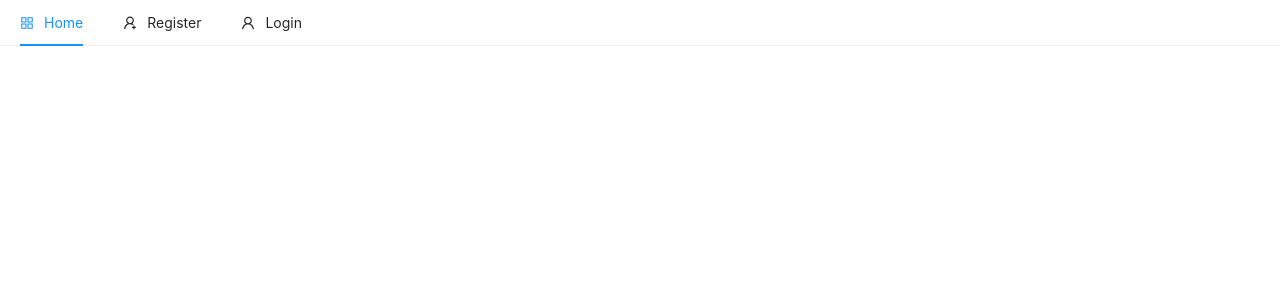
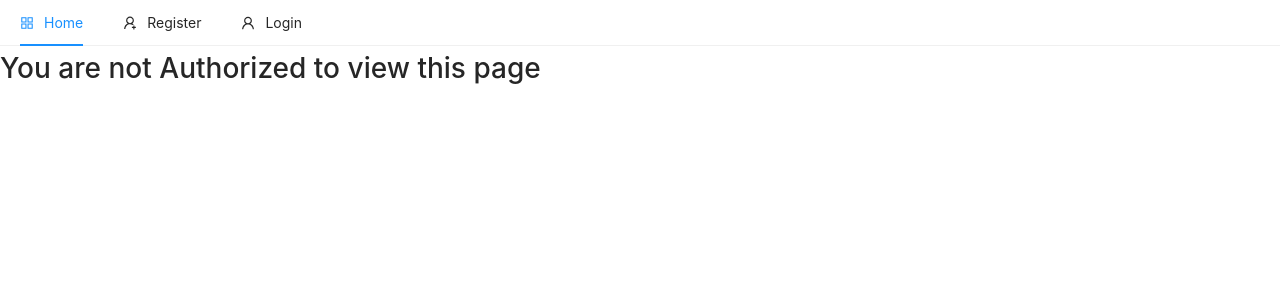
Before and after one commit to Awais512/MERN-Stack-Ecommerce, a React (Create React App) app in the folder client/: page /user/history in a window 1280 px wide. Shown: the top 300 px of the page. Built offline with nearby package versions, Linux system fonts and the light colour scheme; no server answers.

Commit message:
Protected Routes

```diff
--- a/client/src/App.js
+++ b/client/src/App.js
@@ -12,6 +12,8 @@ import { auth } from './firebase';
 import { useDispatch } from 'react-redux';
 import ForgotPassword from './pages/auth/ForgotPassword';
 import { currentUser } from './functions/auth';
+import History from './pages/user/History';
+import UserRoute from './components/routes/UserRoute';
 
 const App = () => {
   const dispatch = useDispatch();
@@ -49,6 +51,7 @@ const App = () => {
         <Route path='/register' exact component={Register} />
         <Route path='/register/complete' exact component={RegisterComplete} />
         <Route path='/forgot/password' exact component={ForgotPassword} />
+        <UserRoute path='/user/history' exact component={History} />
       </Switch>
     </>
   );
--- /dev/null
+++ b/client/src/components/routes/UserRoute.js
@@ -0,0 +1,14 @@
+import React from 'react';
+import { Route, Link } from 'react-router-dom';
+import { useSelector } from 'react-redux';
+
+const UserRoute = ({ children, ...rest }) => {
+  const { user } = useSelector((state) => ({ ...state }));
+  return user && user.token ? (
+    <Route {...rest} render={() => children} />
+  ) : (
+    <h1 className='text-danger'>You are not Authorized to view this page</h1>
+  );
+};
+
+export default UserRoute;
--- /dev/null
+++ b/client/src/pages/user/History.js
@@ -0,0 +1,13 @@
+import React from 'react';
+
+const History = () => {
+  return (
+    <div className='container-fluid'>
+      <div className='row'>
+        <div className='col'>User Page</div>
+      </div>
+    </div>
+  );
+};
+
+export default History;
```
